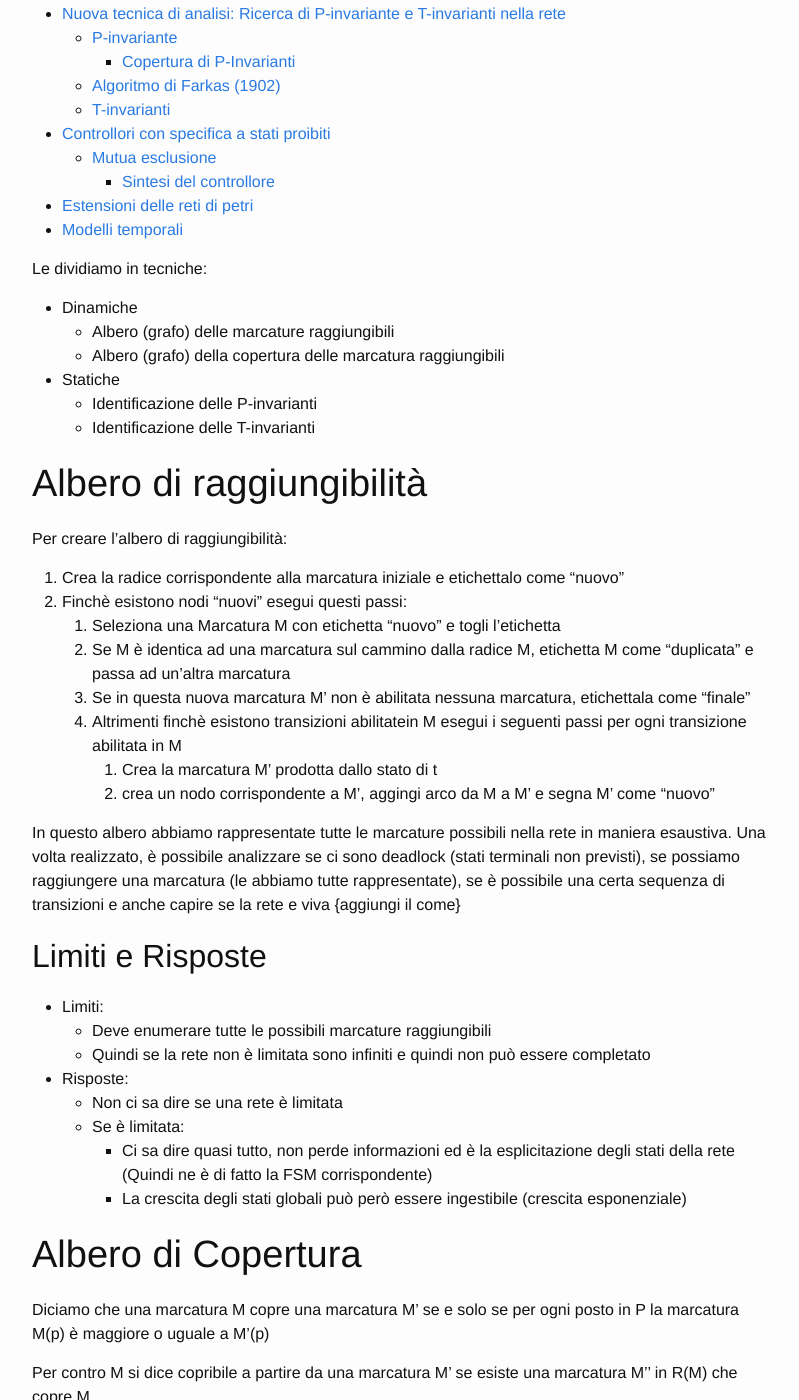
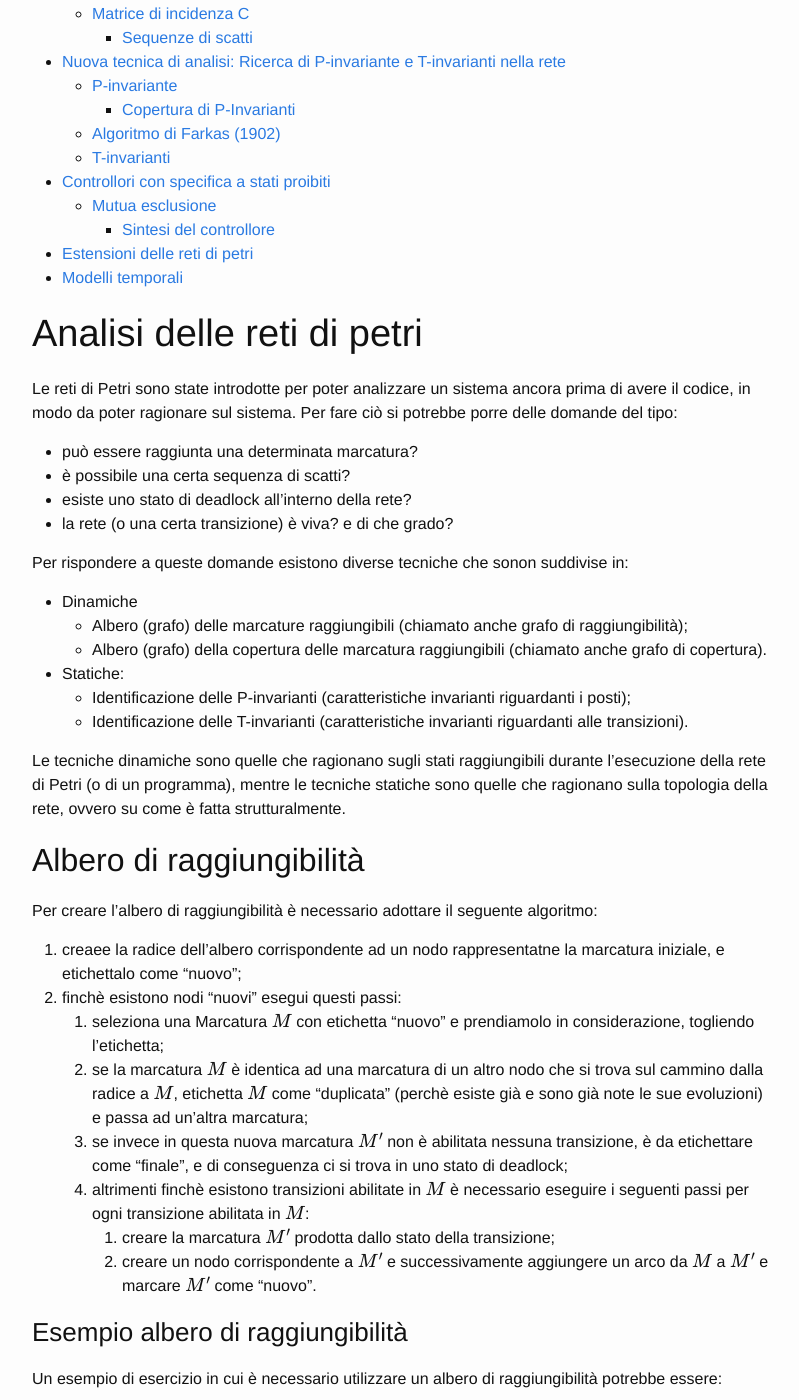
Before and after one commit to MarcoBuster/sweng, a Jekyll site: the page built from _posts/2022-12-14-analisi-reti-di-petri.md, in a window 1280 px wide and 1400 px high, scrolled down 486 px. Shown: the whole window, without its empty margins (238-1037 px from the left). Built offline with Jekyll 4.4.1, drawn with Linux system fonts in a browser that asks for light colours; formulas are drawn with MathJax 3; the table of contents is made by our own code; some of the changed text lies outside the part shown.

Commit message:
Add notes until 'Albero di copertura' (excluded)

```diff
--- a/_posts/2022-12-14-analisi-reti-di-petri.md
+++ b/_posts/2022-12-14-analisi-reti-di-petri.md
@@ -4,42 +4,91 @@
 date: 2022-12-14 14:40:00 +0200
 toc: true
 ---
+# Analisi delle reti di petri
+Le reti di Petri sono state introdotte per poter analizzare un sistema ancora prima di avere il codice, in modo da poter ragionare sul sistema.
+Per fare ciò si potrebbe porre delle domande del tipo:
+- può essere raggiunta una determinata marcatura?
+- è possibile una certa sequenza di scatti?
+- esiste uno stato di deadlock all'interno della rete?
+- la rete (o una certa transizione) è viva? e di che grado?
 
-Le dividiamo in tecniche:
-* Dinamiche
-  * Albero (grafo) delle marcature raggiungibili
-  * Albero (grafo) della copertura delle marcatura raggiungibili
-* Statiche
-  * Identificazione delle P-invarianti
-  * Identificazione delle T-invarianti
+Per rispondere a queste domande esistono diverse tecniche che sonon suddivise in:
+- Dinamiche
+    - Albero (grafo) delle marcature raggiungibili (chiamato anche grafo di raggiungibilità);
+    - Albero (grafo) della copertura delle marcatura raggiungibili (chiamato anche grafo di copertura).
+- Statiche:
+    - Identificazione delle P-invarianti (caratteristiche invarianti riguardanti i posti);
+    - Identificazione delle T-invarianti (caratteristiche invarianti riguardanti alle transizioni).
 
-# Albero di raggiungibilità
+Le tecniche dinamiche sono quelle che ragionano sugli stati raggiungibili durante l'esecuzione della rete di Petri (o di un programma), mentre le tecniche statiche sono quelle che ragionano sulla topologia della rete, ovvero su come è fatta strutturalmente.
 
-Per creare l'albero di raggiungibilità:
+## Albero di raggiungibilità
+Per creare l'albero di raggiungibilità è necessario adottare il seguente algoritmo:
 
-1. Crea la radice corrispondente alla marcatura iniziale e etichettalo come "nuovo"
-2. Finchè esistono nodi "nuovi" esegui questi passi:
-   1. Seleziona una Marcatura M con etichetta "nuovo" e togli l'etichetta
-   2. Se M è identica ad una marcatura sul cammino dalla radice M, etichetta M come "duplicata" e passa ad un'altra marcatura
-   3. Se in questa nuova marcatura M' non è abilitata nessuna marcatura, etichettala come "finale"
-   4. Altrimenti finchè esistono transizioni abilitatein M esegui i seguenti passi per ogni transizione abilitata in M
-      1. Crea la marcatura M' prodotta dallo stato di t
-      2. crea un nodo corrispondente a M', aggingi arco da M a M' e segna M' come "nuovo"
+1. creaee la radice dell'albero corrispondente ad un nodo rappresentatne la marcatura iniziale, e etichettalo come "nuovo";
+2. finchè esistono nodi "nuovi" esegui questi passi:
+    1. seleziona una Marcatura $$M$$ con etichetta "nuovo" e prendiamolo in considerazione, togliendo l'etichetta;
+    2. se la marcatura $$M$$ è identica ad una marcatura di un altro nodo che si trova sul cammino dalla radice a $$M$$, etichetta $$M$$ come "duplicata" (perchè esiste già e sono già note le sue evoluzioni) e passa ad un'altra marcatura;
+    3. se invece in questa nuova marcatura $$M'$$ non è abilitata nessuna transizione, è da etichettare come "finale", e di conseguenza ci si trova in uno stato di deadlock;
+    4. altrimenti finchè esistono transizioni abilitate in $$M$$ è necessario eseguire i seguenti passi per ogni transizione abilitata in $$M$$:
+        1. creare la marcatura $$M'$$ prodotta dallo stato della transizione;
+        2. creare un nodo corrispondente a $$M'$$ e successivamente aggiungere un arco da $$M$$ a $$M'$$ e marcare $$M'$$ come "nuovo".
 
-In questo albero abbiamo rappresentate tutte le marcature possibili nella rete in maniera esaustiva.
-Una volta realizzato, è possibile analizzare se ci sono deadlock (stati terminali non previsti), se possiamo raggiungere una marcatura (le abbiamo tutte rappresentate), se è possibile una certa sequenza di transizioni e anche capire se la rete e viva {aggiungi il come}
+### Esempio albero di raggiungibilità
+Un esempio di esercizio in cui è necessario utilizzare un albero di raggiungibilità potrebbe essere:
 
-## Limiti e Risposte
-* Limiti:
-  * Deve enumerare tutte le possibili marcature raggiungibili
-  * Quindi se la rete non è limitata sono infiniti e quindi non può essere completato
-* Risposte:
-  * Non ci sa dire se una rete è limitata
-  * Se è limitata:
-    * Ci sa dire quasi tutto, non perde informazioni ed è la esplicitazione degli stati della rete (Quindi ne è di fatto la FSM corrispondente)
-    * La crescita degli stati globali può però essere ingestibile (crescita esponenziale)
+modellare tramite una rete di Petri l'accesso ad una risorsa condivisa tra quattro lettori e due scrittori, ricordandosi che i lettori possono accedere contemporaneamente, emntre gli scrittori necessitano di un accesso esclusivo.
 
-# Albero di Copertura
+Un primo approccio è quello di creare una rete per i lettori e una per gli scrittori, successivamenti si procede modellando la risorsa condivisa su cui è necessario operare, collegando tutte le diverse parti create.
+
+{% responsive_image path: assets/15_esempio-1-albero-raggiungibilita.png %}
+
+A questo punto però i lettori non sono in grado di leggere dalla risorsa in modo concorrente, siccome nel posto "Risorsa" è presente un solo gettone, di conseguenza è necessario far si che i gettoni siano 4 in modo che tutti i lettori possano accedervi.
+Sorge un altro problema però, bisogna fare in modo che gli scrittori non possano accedere alla risorsa se sta venendo letta, e la soluzione è quella di mettere un peso di quattro sugli archi da "risorsa" a "S_inizia" e da "S_finisce" a "Risorsa".
+In questo modo uno scrittore per accedere dovrà avere a disposizione tutti i token di "Risorsa", che significa che nessun altro sta utilizzando la risorsa.
+Il risultato finale è il seguente:
+
+{% responsive_image path: assets/15_esempio-1-albero-raggiungibilita-rete-completa.png %}
+
+Una volta creata la rete finale, è possibile creare l'albero di raggiungibilità seguendo l'algoritmo precedente. Il primo passo è quello di creare il nodo radice, che corrisponde alla marcatura iniziale, quindi avremo un nodo 40420 marcato come nuovo.
+Successivamente, per ogni nodo marcato come nuovo, bisogna togliere la marcatura e verificare se esistono dei nodi dalla radice al nodo che stiamo considerando, e in questo esiste solo il nodo radice, quindi si può proseguire.
+A questo punto per ogni transizione abilitata nella marcatura presa in considerazione bisogna creare la marcatura (questa fase è rappresentata dall'arco) e successivamente bisogna creare un nodo corrispondente marcato come nuovo.
+La situazione attuale è la seguente:
+
+{% responsive_image path: assets/15_esempio-1-albero-prima-giro-algoritmo.png %}
+
+Ora bisogna procedere con l'algoritmo ripetendo i passi fino ad arrivare in una situazione in cui non esistono più nodi nuovi, ricordandosi di marcare come duplicati tutti i nodi che verranno a crearsi, che però sono già presenti almeno una volta nell'albero.
+
+La situazione finale sarà questa:
+
+{% responsive_image path: assets/15_esempio-1-albero-finale.png %}
+
+<!-- immagine orrenda, da sistemare ora non ho tempo-->
+
+A questo punto tramite questo albero di raggiungibilità rappresenta tutti gli stati raggiungibili dal sistema, non esistono altre marcature raggiungibili dalla marcatura iniziale.
+Se si volesse verificare che gli scrittori sono in mutua esclusione con i lettori, basterà controllare se esiste una marcatura in cui il secondo e il quinto numero (rispettivamente "LettoriAttivi" e "ScrittoriAttivi") sono entrambi maggiori di zero.
+Si può verificare in modo esaustivo (model checking) guardando tutti i nodi dell'albero.
+Inoltre si può verificare se gli scrittori si escludono a vicenda, controllando se in ogni marcatura l'ultimo numero è maggiore di uno, oppure si può veridicare anche se esistono deadlock, veridicando se ci sono nodi terminali.
+Un caso particolare invece è verificare se la rete è viva, in quanto è più semplice controllare ciò sul grafo di raggiungibilità, e per ottenerlo bisogna collassare tutti i nodi con la stessa marcatura, riportando le frecce corrispondenti.
+
+{% responsive_image path: assets/15_grafo-di-raggiungibilita.png %}
+
+<!-- Anche questa fa un po schifo ma non ho il tool per migliorarla -->
+
+Questo è un sistema reversibile in cui ogni stato è un stato base, perchè da ogni stato è possibile raggiungere tutti gli altri stati.
+Ora avendo questo grafo è facile capire che la rete è viva, in quanto sono rappresentate tutte le transizioni all'interno del grafo, e siccome il sistema è reversibile, è possibile affermare che la rete è viva.
+
+### Limiti degli alberi di raggiungibilità
+Limiti:
+- Per poter creare un albero di raggiungibilità è necessario enumerare tutte le possibili marcature raggiungibili, di conseguenza la rete deve essere obbligatoriamente limitata, altrimenti non sarebbe possibile elencare tutti i nodi;
+- la crescita degli stati globali può essere ingestibile per una rete limitata (crescita esponenziale).
+
+Risposte:
+- Questa tecnica di analisi non è in grado di dire se la rete è limitata o meno;
+- Nel caso in cui si sappia già che la rete è limitata:
+    - l'albero di raggiungibilità non perde informazioni ed è la esplicitazione degli stati della rete (Quindi ne è di fatto la FSM corrispondente).
+
+## Albero di Copertura
 
 Diciamo che una marcatura M copre una marcatura M' se e solo se per ogni posto in P la marcatura M(p) è maggiore o uguale a M'(p)
 
@@ -60,8 +109,9 @@
       2. Se sul cammino dalla radice a M esiste una copertura M'' coperta da M' aggiungi \omega in tutte le posizioni corrispondenti a coperture proprie
       3. Crea un nodo corrispondente a M', aggiungi un arco da M a M' ed etichetta M' come "nuovo"
 
+### Esempio albero di copertura
 
-## Limiti e Risposte
+### Limiti alberi di copertura
 * Ci dice se una rete è limitata (se \omega non compare o non compare in nessun nodo dell'albero di copertura)
 * Ci dice se una P/T è binaria se nell'albero di copertura compaiono solo 0 e 1
 * Una transizione è morta (0-live) se non appare come etichetta di un arco dell'albero di copertura
```
Also changed, not shown: other parts of _posts/2022-12-14-analisi-reti-di-petri.md (+1 -1 lines).
